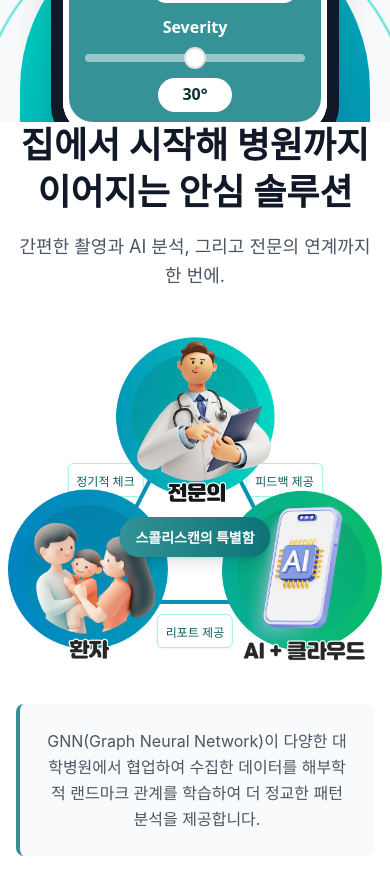
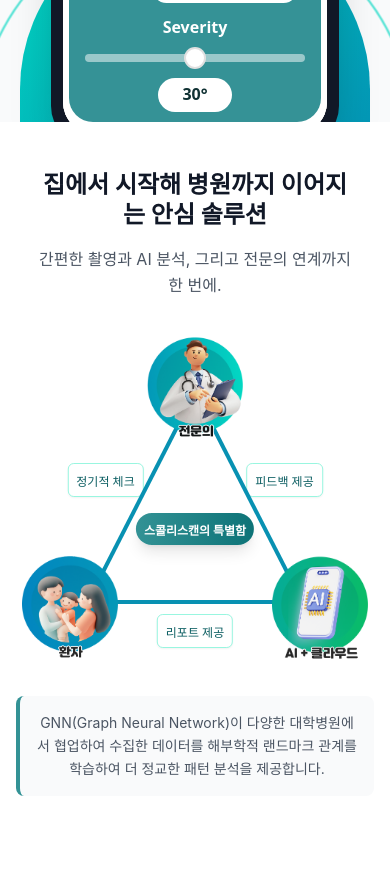
Before and after one commit to Soyeon1030/nextvine-scolio-scan, a Next.js app: page / in a window 390 px wide. Shown: the part 3820-4714 px from the top of the page. Built offline with nearby package versions, Linux system fonts and the light colour scheme; a web font is replaced by a local one.

Commit message:
[UPDATE] Solution 반응형

```diff
--- a/components/sections/Solution.tsx
+++ b/components/sections/Solution.tsx
@@ -45,9 +45,9 @@ export function Solution({ language }: SolutionProps) {
   }
 
   return (
-    <div className="h-full flex items-center justify-center bg-white">
-      <Container size="1600">
-        <div className="text-center space-y-8">
+    <div className="h-full flex items-start justify-center bg-white">
+      <Container size="1600" className="pt-12 sm:pt-16 md:pt-20 lg:pt-24">
+        <div className="text-center space-y-6 sm:space-y-8">
           {/* Header */}
           <motion.div
             initial={{ opacity: 0, y: 30 }}
@@ -55,10 +55,10 @@ export function Solution({ language }: SolutionProps) {
             transition={{ duration: 0.8 }}
             className="space-y-4"
           >
-            <h2 className="text-4xl md:text-5xl font-bold text-gray-900 leading-tight-custom">
+            <h2 className="text-2xl sm:text-3xl md:text-4xl lg:text-5xl font-bold text-gray-900 leading-tight px-4">
               {content[language].title}
             </h2>
-            <p className="text-lg md:text-xl text-gray-600 leading-relaxed max-w-3xl mx-auto">
+            <p className="text-base sm:text-lg md:text-xl text-gray-600 leading-relaxed max-w-3xl mx-auto px-4">
               {content[language].subtitle}
             </p>
           </motion.div>
@@ -78,13 +78,10 @@ export function Solution({ language }: SolutionProps) {
                 initial={{ opacity: 0, scale: 0.8 }}
                 whileInView={{ opacity: 1, scale: 1 }}
                 transition={{ duration: 0.6, delay: 0.5 }}
-                className="absolute top-0"
-                style={{
-                  left: 'calc(50% - 5rem)',
-                  zIndex: 10
-                }}
+                className="absolute top-0 left-[calc(50%-3rem)] lg:left-[calc(50%-5rem)]"
+                style={{ zIndex: 10 }}
               >
-                <div className="relative" style={{ width: '10rem', height: '12rem' }}>
+                <div className="relative w-24 h-32 sm:w-28 sm:h-36 md:w-32 md:h-40 lg:w-40 lg:h-48">
                   <Image
                     src="/images/solution-01.png"
                     alt={content[language].roles.doctor}
@@ -99,13 +96,10 @@ export function Solution({ language }: SolutionProps) {
                 initial={{ opacity: 0, scale: 0.8 }}
                 whileInView={{ opacity: 1, scale: 1 }}
                 transition={{ duration: 0.6, delay: 0.7 }}
-                className="absolute bottom-0"
-                style={{
-                  left: 'calc(20% - 5rem)',
-                  zIndex: 10
-                }}
+                className="absolute bottom-0 left-[calc(15%-3rem)] lg:left-[calc(20%-4rem)]"
+                style={{ zIndex: 10 }}
               >
-                <div className="relative" style={{ width: '10rem', height: '12rem' }}>
+                <div className="relative w-24 h-32 sm:w-28 sm:h-36 md:w-32 md:h-40 lg:w-40 lg:h-48">
                   <Image
                     src="/images/solution-02.png"
                     alt={content[language].roles.patient}
@@ -120,13 +114,10 @@ export function Solution({ language }: SolutionProps) {
                 initial={{ opacity: 0, scale: 0.8 }}
                 whileInView={{ opacity: 1, scale: 1 }}
                 transition={{ duration: 0.6, delay: 0.9 }}
-                className="absolute bottom-0"
-                style={{
-                  left: 'calc(80% - 5rem)',
-                  zIndex: 10
-                }}
+                className="absolute bottom-0 left-[calc(85%-3rem)] lg:left-[calc(80%-4rem)]"
+                style={{ zIndex: 10 }}
               >
-                <div className="relative" style={{ width: '10rem', height: '12rem' }}>
+                <div className="relative w-24 h-32 sm:w-28 sm:h-36 md:w-32 md:h-40 lg:w-40 lg:h-48">
                   <Image
                     src="/images/solution-03.png"
                     alt={content[language].roles.ai}
@@ -204,8 +195,8 @@ export function Solution({ language }: SolutionProps) {
                 transition={{ duration: 0.8, delay: 1.8 }}
                 className="absolute top-[45%] left-[25%] transform -translate-x-1/2 -translate-y-1/2"
               >
-                <div className="bg-white px-2 py-1 rounded-md shadow-sm border border-primary-200">
-                  <span className="text-xs font-medium text-primary-700">
+                <div className="bg-white px-2 py-1 sm:px-3 sm:py-1.5 rounded-md shadow-sm border border-primary-200">
+                  <span className="text-xs sm:text-sm font-medium text-primary-700">
                     {content[language].connections.doctorPatient}
                   </span>
                 </div>
@@ -218,8 +209,8 @@ export function Solution({ language }: SolutionProps) {
                 className="absolute left-1/2 transform -translate-x-1/2"
                 style={{ bottom: '7%' }}
               >
-                <div className="bg-white px-2 py-1 rounded-md shadow-sm border border-primary-200">
-                  <span className="text-xs font-medium text-primary-700">
+                <div className="bg-white px-2 py-1 sm:px-3 sm:py-1.5 rounded-md shadow-sm border border-primary-200">
+                  <span className="text-xs sm:text-sm font-medium text-primary-700">
                     {content[language].connections.patientAi}
                   </span>
                 </div>
@@ -231,8 +222,8 @@ export function Solution({ language }: SolutionProps) {
                 transition={{ duration: 0.8, delay: 2.2 }}
                 className="absolute top-[45%] right-[25%] transform translate-x-1/2 -translate-y-1/2"
               >
-                <div className="bg-white px-2 py-1 rounded-md shadow-sm border border-primary-200">
-                  <span className="text-xs font-medium text-primary-700">
+                <div className="bg-white px-2 py-1 sm:px-3 sm:py-1.5 rounded-md shadow-sm border border-primary-200">
+                  <span className="text-xs sm:text-sm font-medium text-primary-700">
                     {content[language].connections.aiDoctor}
                   </span>
                 </div>
@@ -251,8 +242,8 @@ export function Solution({ language }: SolutionProps) {
                   transform: 'translate(-50%, 50%) !important'
                 }}
               >
-                <div className="bg-gradient-to-r from-primary-500 to-primary-600 text-white px-4 py-2 rounded-full shadow-lg">
-                  <span className="text-sm md:text-base font-bold">
+                <div className="bg-gradient-to-r from-primary-500 to-primary-600 text-white px-2 py-1 sm:px-3 sm:py-1.5 md:px-4 md:py-2 rounded-full shadow-lg">
+                  <span className="text-xs sm:text-sm md:text-base font-bold">
                     {content[language].centerText}
                   </span>
                 </div>
@@ -267,7 +258,7 @@ export function Solution({ language }: SolutionProps) {
             transition={{ duration: 0.8, delay: 2.6 }}
             className="max-w-4xl mx-auto"
           >
-            <p className="text-base md:text-lg text-gray-600 leading-relaxed bg-gray-50 p-6 rounded-lg border-l-4 border-primary-500">
+            <p className="text-sm sm:text-base md:text-lg text-gray-600 leading-relaxed bg-gray-50 p-4 sm:p-6 rounded-lg border-l-4 border-primary-500">
               {content[language].description}
             </p>
           </motion.div>
```
